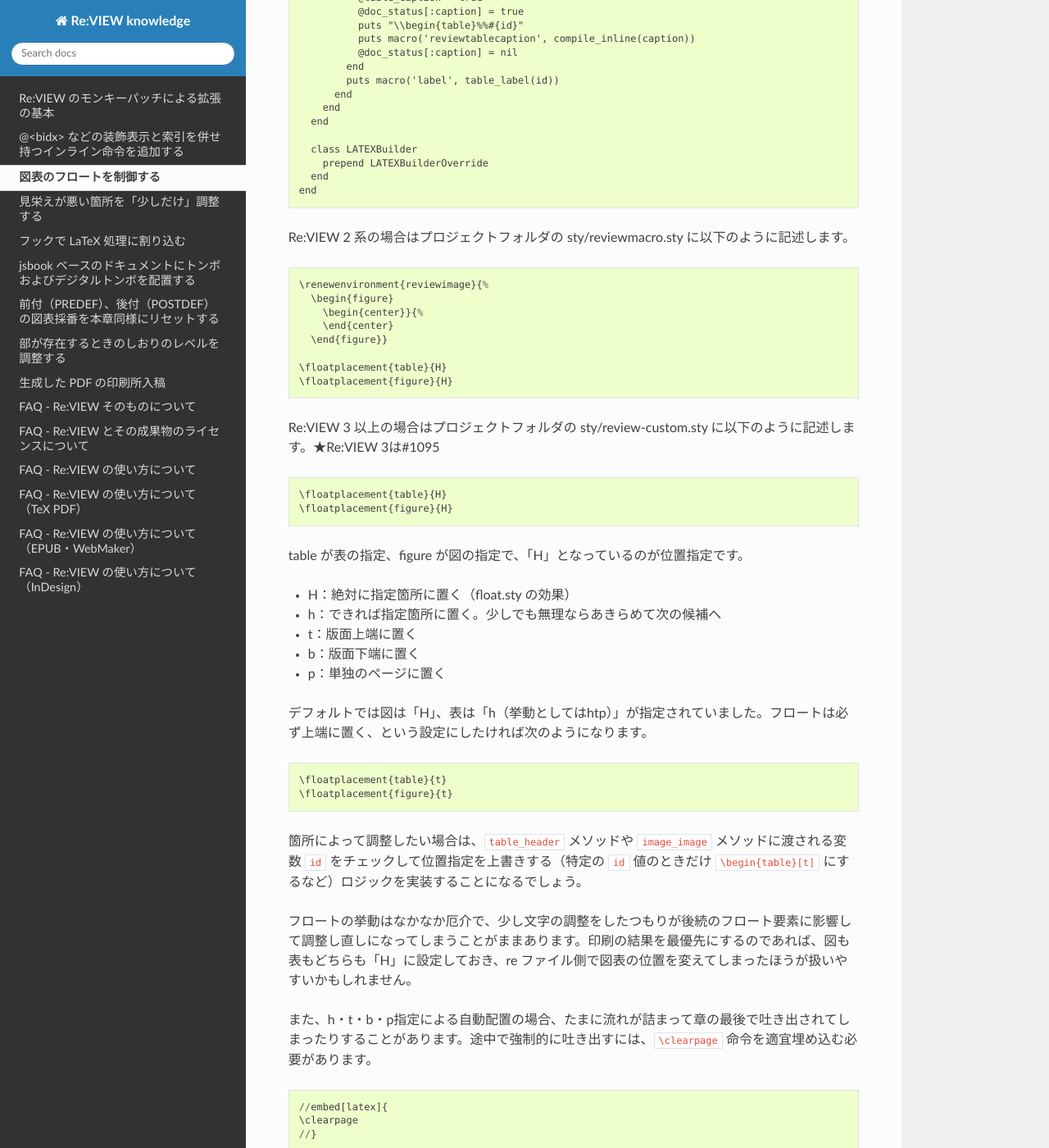
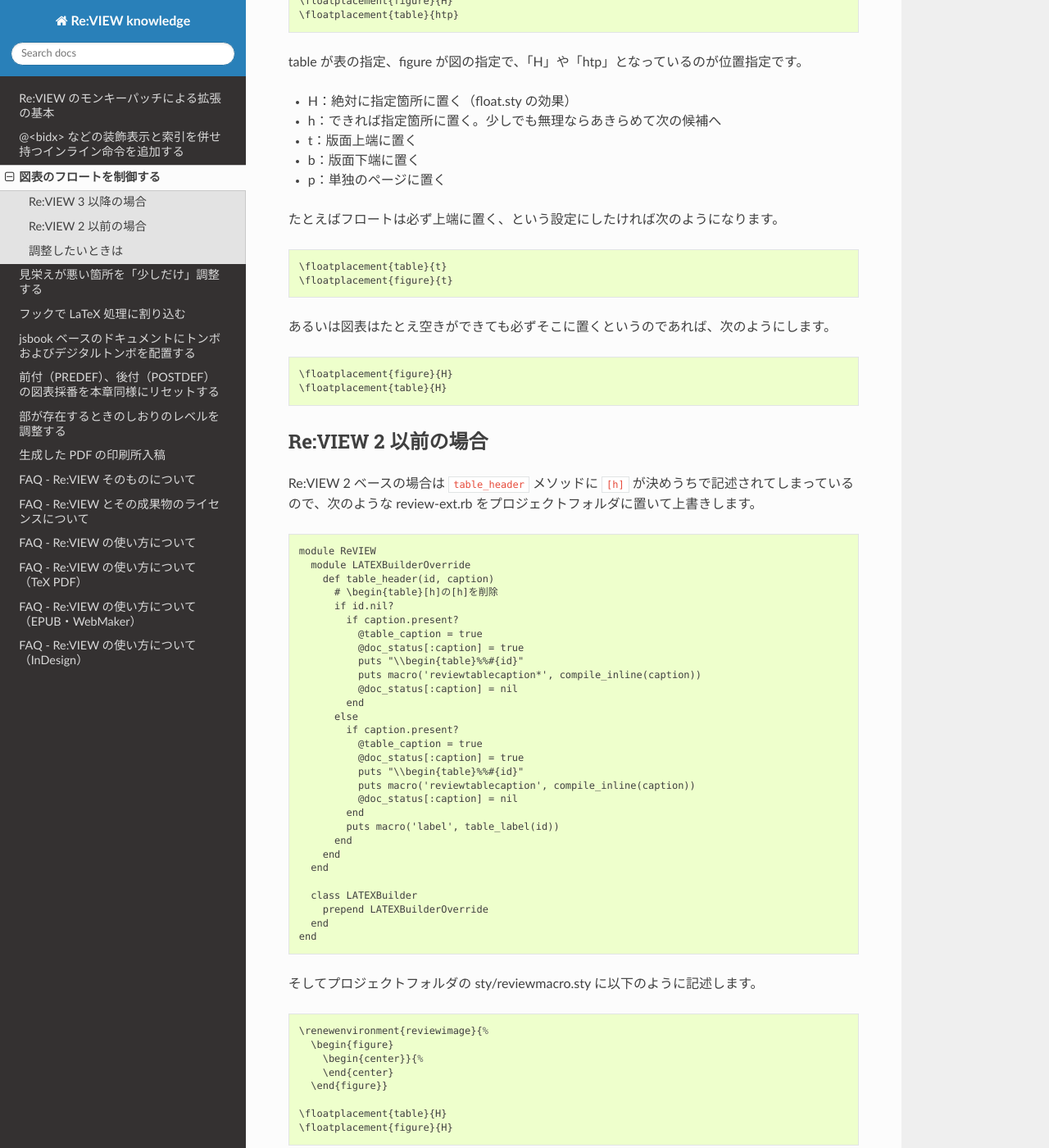
Before and after one commit to reviewml/reviewknowledge-ja, a Sphinx documentation site: the page built from docs/latex/control-flow.md, in a window 1280 px wide and 1400 px high, scrolled down 1173 px. Shown: the whole window at 82% size. Built offline with Sphinx 7.4.7 and the Read the Docs theme 2.0.0, drawn with Linux system fonts in a browser that asks for light colours; some of the changed text lies outside the part shown.

Commit message:
update Re:VIEW3

````diff
--- a/docs/latex/control-flow.md
+++ b/docs/latex/control-flow.md
@@ -13,18 +13,50 @@
 - 図：必ず指定した位置に配置。入らなければ大きな余白を恐れずに改ページして配置
 - 表：指定した位置に「配置できそうなら」配置。入らなければ次ページ先頭に配置し、表の後ろにあった文は余白を埋めるまで入る
 
-★絵がほしい
+![Re:VIEWのデフォルトの図表配置ルール](images/flow1.png)
 
-この挙動により、次のような場面で悩むことになるかもしれません。
+この挙動により、たとえば次のような場面で悩むことになるかもしれません。
 
 - 表が次のページに行きやすい
 - 図の下に余白ができやすい
-- 図表は必ず版面上端に揃えたいのにできない
+- デザイン上、図表は必ず版面上端に揃えたいのにできない
 
 スタイルの図表のフロートの挙動を定義し直すことで、これらの問題に対処することができます。
 
+## Re:VIEW 3 以降の場合
+
+Re:VIEW 3 以降では、図表の設定を review-style.sty で指定できます。プロジェクトの sty/reiew-style.sty ファイルを見ると、次のように記述されているはずです。
+
+```
+\floatplacement{figure}{H}
+\floatplacement{table}{htp}
+```
+
+table が表の指定、figure が図の指定で、「H」や「htp」となっているのが位置指定です。
+
+- H：絶対に指定箇所に置く（float.sty の効果）
+- h：できれば指定箇所に置く。少しでも無理ならあきらめて次の候補へ
+- t：版面上端に置く
+- b：版面下端に置く
+- p：単独のページに置く
+
+たとえばフロートは必ず上端に置く、という設定にしたければ次のようになります。
+
+```
+\floatplacement{table}{t}
+\floatplacement{figure}{t}
+```
+
+あるいは図表はたとえ空きができても必ずそこに置くというのであれば、次のようにします。
+
+```
+\floatplacement{figure}{H}
+\floatplacement{table}{H}
+```
+
+## Re:VIEW 2 以前の場合
+
 Re:VIEW 2 ベースの場合は `table_header` メソッドに `[h]` が決めうちで記述されてしまっているので、次のような review-ext.rb をプロジェクトフォルダに置いて上書きします。
-★Re:VIEW 3は#1095
 
 ```
 module ReVIEW
@@ -58,7 +90,7 @@
 end
 ```
 
-Re:VIEW 2 系の場合はプロジェクトフォルダの sty/reviewmacro.sty に以下のように記述します。
+そしてプロジェクトフォルダの sty/reviewmacro.sty に以下のように記述します。
 
 ```
 \renewenvironment{reviewimage}{%
@@ -71,33 +103,13 @@
 \floatplacement{figure}{H}
 ```
 
-Re:VIEW 3 以上の場合はプロジェクトフォルダの sty/review-custom.sty に以下のように記述します。★Re:VIEW 3は#1095
-
-```
-\floatplacement{table}{H}
-\floatplacement{figure}{H}
-```
-
-table が表の指定、figure が図の指定で、「H」となっているのが位置指定です。
-
-- H：絶対に指定箇所に置く（float.sty の効果）
-- h：できれば指定箇所に置く。少しでも無理ならあきらめて次の候補へ
-- t：版面上端に置く
-- b：版面下端に置く
-- p：単独のページに置く
-
-デフォルトでは図は「H」、表は「h（挙動としてはhtp）」が指定されていました。フロートは必ず上端に置く、という設定にしたければ次のようになります。
-
-```
-\floatplacement{table}{t}
-\floatplacement{figure}{t}
-```
+## 調整したいときは
 
 箇所によって調整したい場合は、`table_header` メソッドや `image_image` メソッドに渡される変数 `id` をチェックして位置指定を上書きする（特定の `id` 値のときだけ `\begin{table}[t]` にするなど）ロジックを実装することになるでしょう。
 
-フロートの挙動はなかなか厄介で、少し文字の調整をしたつもりが後続のフロート要素に影響して調整し直しになってしまうことがままあります。印刷の結果を最優先にするのであれば、図も表もどちらも「H」に設定しておき、re ファイル側で図表の位置を変えてしまったほうが扱いやすいかもしれません。
+フロートの挙動はなかなか厄介で、少し文字の調整をしたつもりが後続のフロート要素に影響して調整し直しになってしまうことがままあります。印刷の結果を最優先にするのであれば、図も表もどちらも「H」に設定しておき、re ファイル側で図表の位置を変えてしまったほうが扱いやすいでしょう。
 
-また、h・t・b・p指定による自動配置の場合、たまに流れが詰まって章の最後で吐き出されてしまったりすることがあります。途中で強制的に吐き出すには、`\clearpage` 命令を適宜埋め込む必要があります。
+また、h・t・b・p指定による自動配置の場合、たまに流れが詰まって章の最後で吐き出されてしまったりすることがあります。途中で強制的に吐き出すには、次のように `\clearpage` 命令を適宜埋め込む必要があります。
 
 ```
 //embed[latex]{
````
Also changed, not shown: other parts of docs/latex/control-flow.md (+1 -1 lines).
